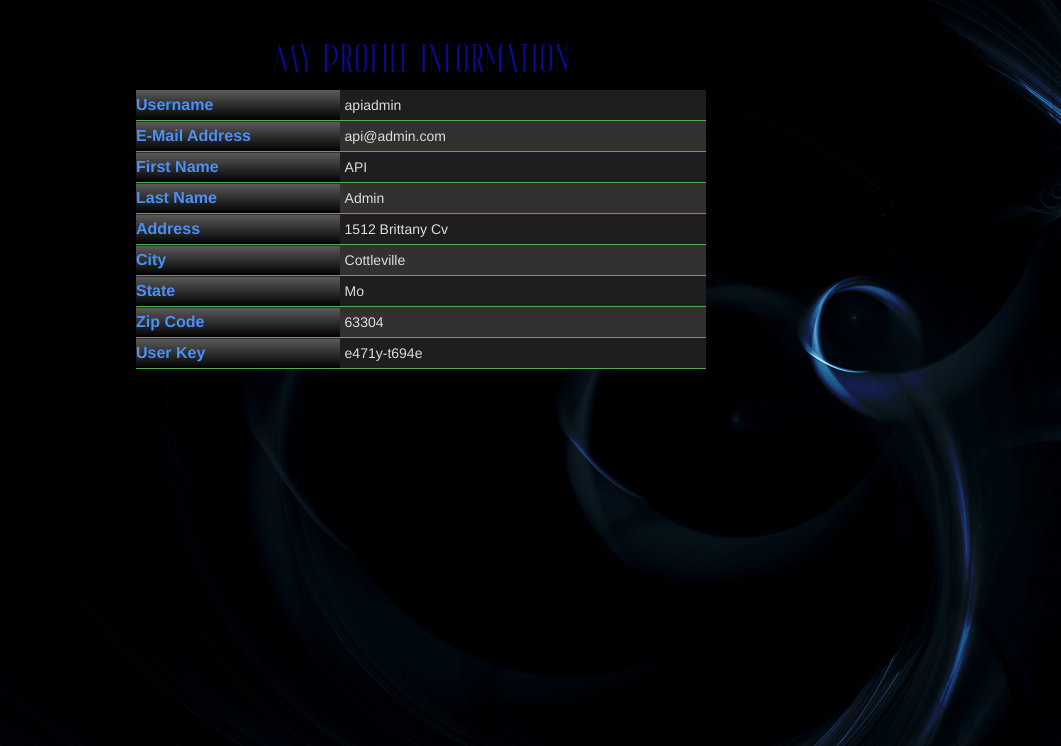
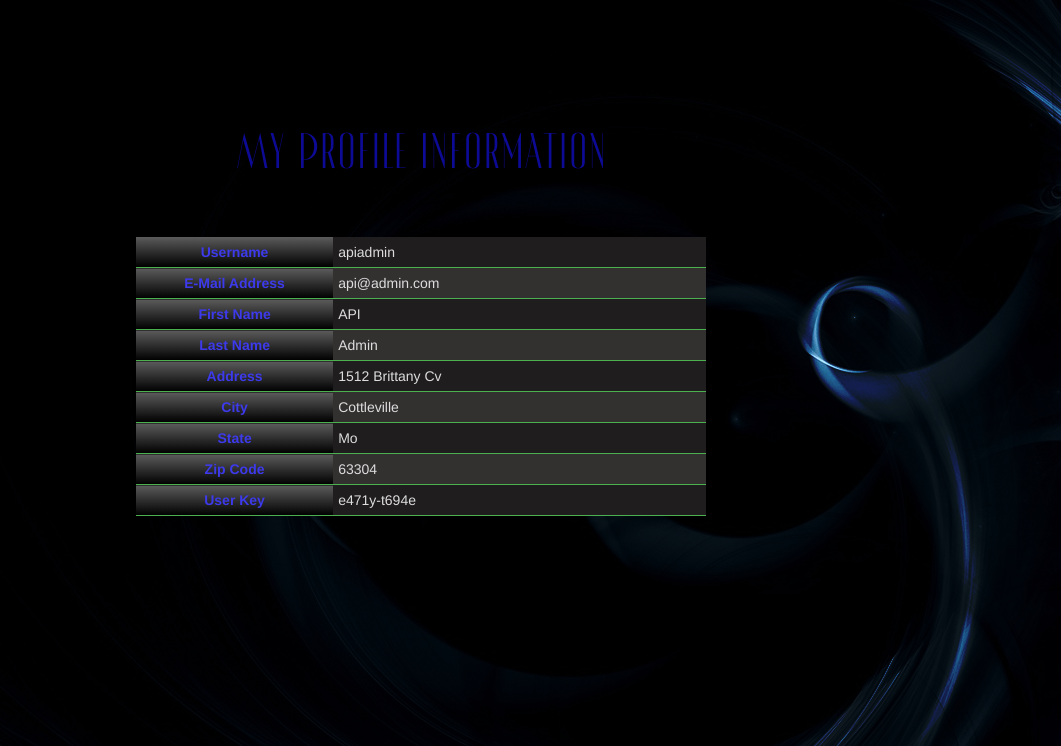
Before and after one commit to DesigningShit/DSCore, a Django app: page /iot/frontend/profile/ in a window 1280 px wide. Shown: the part 54-800 px from the top of the page, without its empty margins (219-1280 px from the left). Run offline with Django 3.2, Linux system fonts and the light colour scheme; a user stored in the database is signed in; data comes from the database, SQL or seed files in the repository; parts of the project's set-up code (start-up, migrations or seed data) failed here and were passed over; some libraries are stand-ins or nearby versions.

Commit message:
Some UI Cleaning

```diff
--- a/static/css/custom-iot.css
+++ b/static/css/custom-iot.css
@@ -161,6 +161,16 @@ h2 {
     font-size: 22px;
     }
 
+#profileHeader {
+    color: rgb(13, 10, 150);
+    font-family: 'MADECannes';
+    font-weight: normal;
+    font-style: bold;
+    font-size: 50px;
+    padding-top: 100px;
+    padding-bottom: 50px;
+    }
+
 #textFooter{
     color: rgb(30, 99, 228);
     font-family: 'Ariel';
@@ -199,6 +209,7 @@ h2 {
         width: 10%;
         background-color: rgb(59, 69, 70);
         background: linear-gradient(rgb(92, 91, 91), black);
-        color: rgb(76, 144, 247);
-        font-size: 16px;
+        color: rgb(61, 58, 236);
+        font-size: 14px;
+        text-align: center;
     }
--- a/templates/iot/channel_list.html
+++ b/templates/iot/channel_list.html
@@ -13,8 +13,7 @@
 <link rel="stylesheet" href="{% static 'css/custom-iot.css' %}">
 <script src="{% static 'js/iot/custom-iot.js' %}"></script>
 
-<div class='pull-right'><h5>My Registered Channels</h5></div>
-<div class=''><input type="text" id="myInput" onkeyup="myFunction()" placeholder="Search for channels by name.."></div>
+<div><center><input type="text" id="myInput" onkeyup="myFunction()" placeholder="Search for channels by name.."></center></div>
 
 <div style="overflow-x:auto;">
   <table id="myTable">
--- a/templates/iot/data_list.html
+++ b/templates/iot/data_list.html
@@ -14,8 +14,7 @@
 <link rel="stylesheet" href="{% static 'css/custom-iot.css' %}">
 <script src="{% static 'js/iot/custom-iot.js' %}"></script>
 
-<div class='pull-right'><h5>My Data</h5></div>
-<div class=''><input type="text" id="myInput" onkeyup="myFunction()" placeholder="Search for data.."></div>
+<div><center><input type="text" id="myInput" onkeyup="myFunction()" placeholder="Search for records by name.."></center></div>
 
 <div style="overflow-x:auto;">
   <table id="myTable">
--- a/templates/iot/profile.html
+++ b/templates/iot/profile.html
@@ -15,7 +15,7 @@
 
 <script src="{% static 'js/iot/custom-iot.js' %}"></script>
 
-<div><h3><center>My Profile Information</h3></center></div>
+<div id='profileHeader'><center>My Profile Information</center></div>
 <div style="overflow-x:auto;">
   <center>
   <table id="profileTable" class='profileTable'>
--- a/templates/iot/sensor_list.html
+++ b/templates/iot/sensor_list.html
@@ -14,8 +14,7 @@
 <link rel="stylesheet" href="{% static 'css/custom-iot.css' %}">
 <script src="{% static 'js/iot/custom-iot.js' %}"></script>
 
-<div class='pull-right'><h5>My Registered Sensors</h5></div>
-<div class=''><input type="text" id="myInput" onkeyup="myFunction()" placeholder="Search for sensors by name.."></div>
+<div><center><input type="text" id="myInput" onkeyup="myFunction()" placeholder="Search for sensors by name.."></center></div>
   <div style="overflow-x:auto;">
     <table id="myTable">
       <tr class="header">
```
